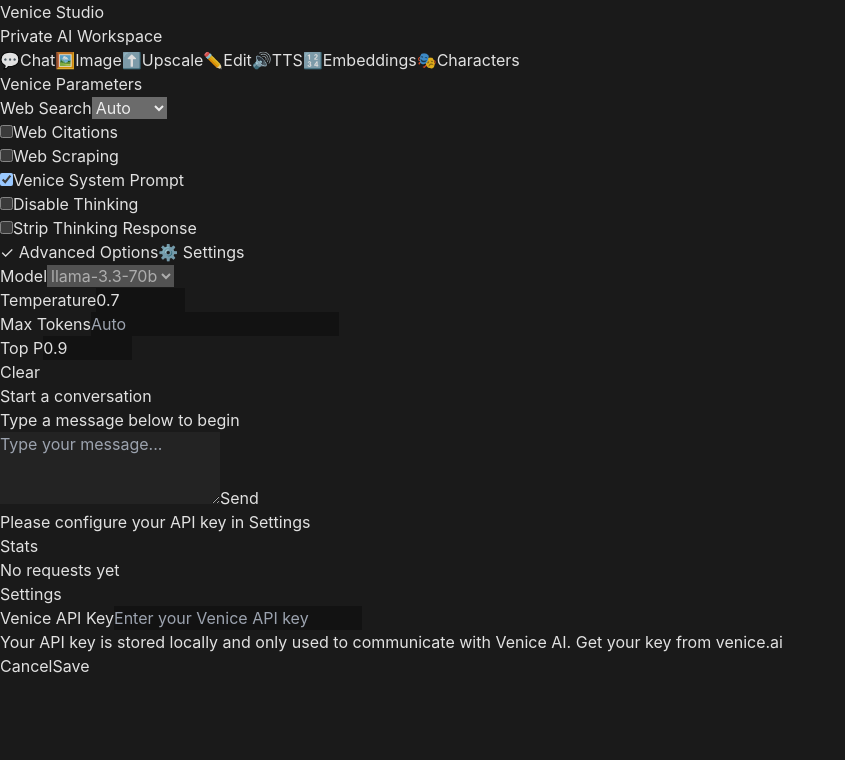
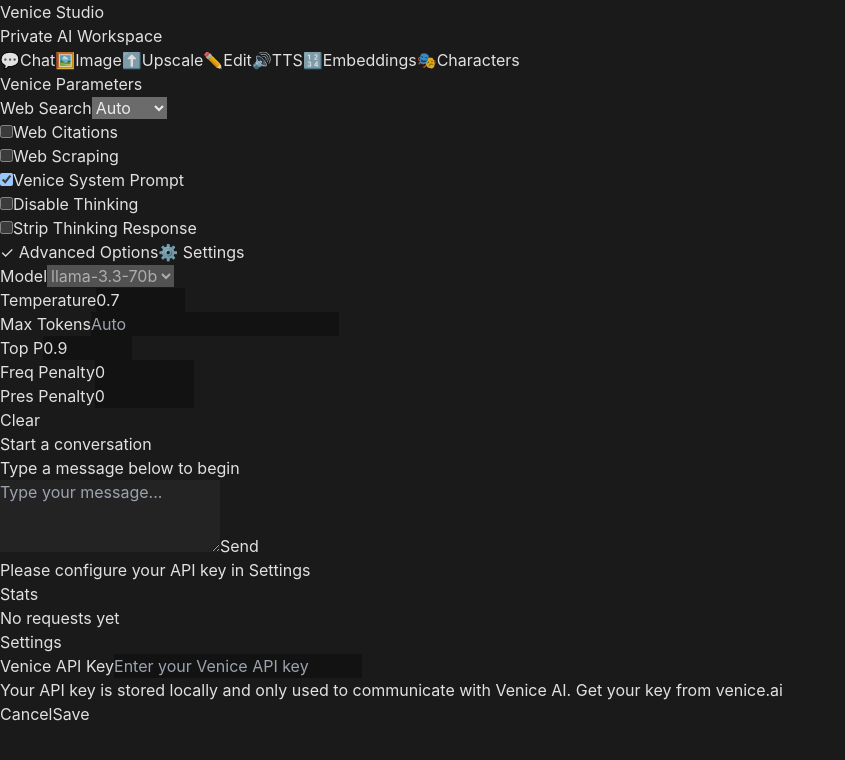
Before and after one commit to FoxingWolf/venice-frontend, a React (Vite) app: page / in a window 1280 px wide. Both pictures are taken after a click on the button "Advanced Options". Shown: the top 760 px of the page, without its empty margins (0-845 px from the left). Built offline with nearby package versions, Linux system fonts and the light colour scheme.

Commit message:
Add all advanced chat parameters including frequency and presence penalties
Co-authored-by: FoxingWolf <118658734+FoxingWolf@users.noreply.github.com>

```diff
--- a/src/components/Chat.tsx
+++ b/src/components/Chat.tsx
@@ -208,6 +208,36 @@ export const Chat: React.FC = () => {
                   className="w-full px-2 py-2 bg-gray-700 border border-gray-600 rounded-md text-white text-sm focus:outline-none focus:ring-2 focus:ring-blue-500"
                 />
               </div>
+
+              <div className="w-32">
+                <label className="block text-xs font-medium text-gray-400 mb-1">
+                  Freq Penalty
+                </label>
+                <input
+                  type="number"
+                  value={chatParameters.frequency_penalty}
+                  onChange={(e) => setChatParameters({ frequency_penalty: parseFloat(e.target.value) })}
+                  min={-2}
+                  max={2}
+                  step={0.1}
+                  className="w-full px-2 py-2 bg-gray-700 border border-gray-600 rounded-md text-white text-sm focus:outline-none focus:ring-2 focus:ring-blue-500"
+                />
+              </div>
+
+              <div className="w-32">
+                <label className="block text-xs font-medium text-gray-400 mb-1">
+                  Pres Penalty
+                </label>
+                <input
+                  type="number"
+                  value={chatParameters.presence_penalty}
+                  onChange={(e) => setChatParameters({ presence_penalty: parseFloat(e.target.value) })}
+                  min={-2}
+                  max={2}
+                  step={0.1}
+                  className="w-full px-2 py-2 bg-gray-700 border border-gray-600 rounded-md text-white text-sm focus:outline-none focus:ring-2 focus:ring-blue-500"
+                />
+              </div>
             </>
           )}
 
```
